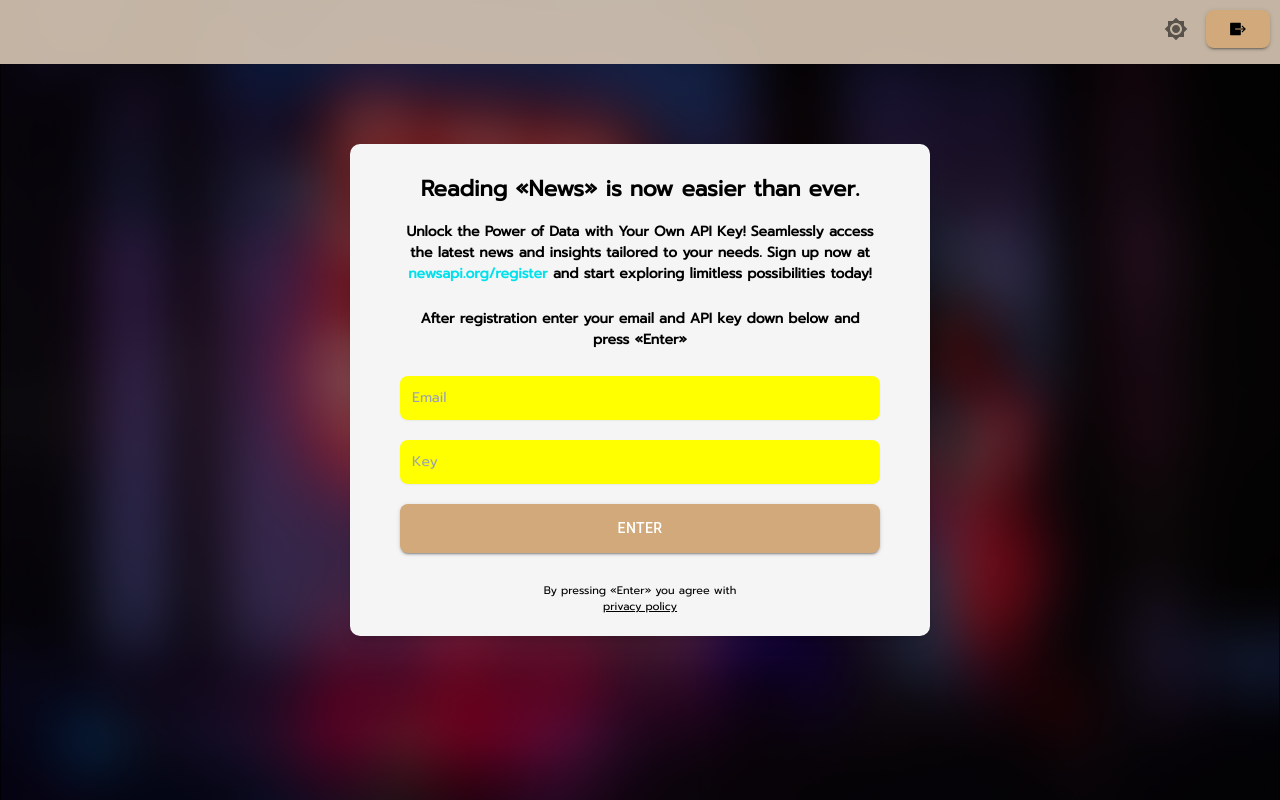
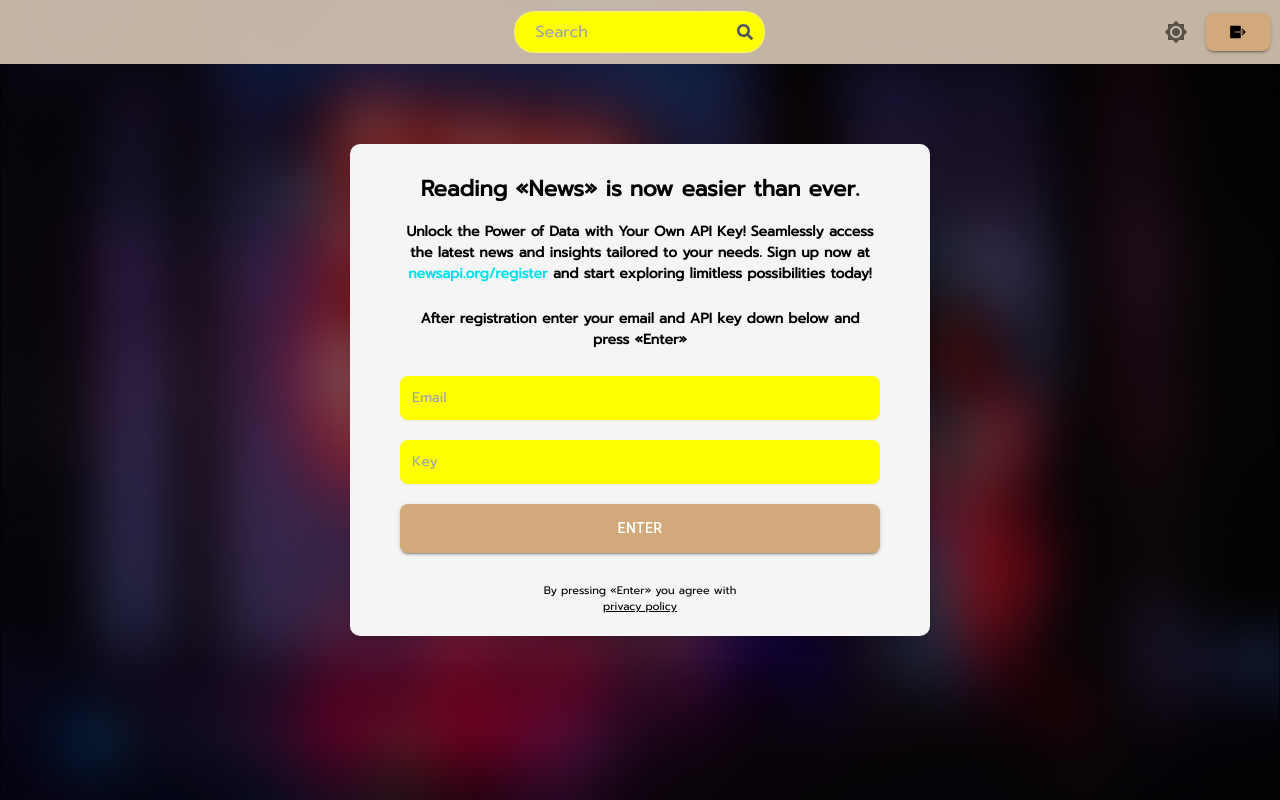
Before and after one commit to SLanberg/News-Task-Erply, a React (Vite) app in the folder frontend/: page / in a window 1280 px wide. Built offline with nearby package versions, Linux system fonts and the light colour scheme; what tailwindcss-animated would draw is missing.

Commit message:
Save bug appeared here

```diff
--- a/frontend/index.html
+++ b/frontend/index.html
@@ -6,10 +6,10 @@
     <meta name="description" content="Observer" />
     <meta name="robots" content="index, follow" />
     <!-- <meta name="theme-color" content="#000" /> -->
-    <link rel="manifest" href="public/manifest.json" />
+    <link rel="manifest" href="/manifest.json" />
     <!-- <link rel="canonical" href="https://www.example.com/canonical-page"> -->
 
-    <link rel="icon" type="image/svg+xml" href="public/favicon/favicon.svg" />
+    <link rel="icon" type="image/svg+xml" href="/favicon/favicon.svg" />
     <title>Observer</title>
   </head>
   <body>
--- a/frontend/package.json
+++ b/frontend/package.json
@@ -18,9 +18,11 @@
     "@reduxjs/toolkit": "^2.2.5",
     "react": "^18.2.0",
     "react-dom": "^18.2.0",
+    "react-icons": "^5.2.1",
     "react-redux": "^9.1.2",
     "react-router-dom": "^6.23.1",
     "react-spinners": "^0.13.8",
+    "react-svg": "^16.1.34",
     "styled-components": "^6.1.11"
   },
   "devDependencies": {
--- a/frontend/src/components/ui/box/box.tsx
+++ b/frontend/src/components/ui/box/box.tsx
@@ -50,7 +50,7 @@ const Box: React.FC<BoxProps> = ({ id, article }) => {
   };
 
   return (
-    <div className='box-border bg-skin-boxColor border-1 m-4 rounded-[10px] shadow-lg overflow-hidden flex flex-col h-full'>
+    <div className='box-border bg-skin-boxColor border-1 mt-5 rounded-[10px] shadow-lg overflow-hidden flex flex-col h-full'>
       <div className='h-[600px] relative'>
         {loading && (
           <div className='absolute inset-0 flex items-center justify-center bg-skin-boxColor'>
--- a/frontend/src/components/ui/navbar/Navbar.tsx
+++ b/frontend/src/components/ui/navbar/Navbar.tsx
@@ -2,11 +2,14 @@ import useTheme from '../../../hooks/useTheme';
 import IconButton from '@mui/material/IconButton/IconButton';
 import Brightness4Icon from '@mui/icons-material/Brightness4';
 import Brightness7Icon from '@mui/icons-material/Brightness7';
+import { FaSearch } from 'react-icons/fa';
+
 import CustomButton from '../buttons/CustomButton';
 
 import { useDispatch } from 'react-redux';
 import { useNavigate } from 'react-router-dom';
-import { setApiKey } from '../../../state/slices/newsApiSlice';
+import { setApiKey, setQuery } from '../../../state/slices/newsApiSlice';
+import { ChangeEvent, useState } from 'react';
 
 
 const Navbar = () => {
@@ -14,11 +17,22 @@ const Navbar = () => {
   const dispatch = useDispatch();
 
   const { theme, handleThemeSwitch } = useTheme();
-
+  const [searchValue, setSearchValue] = useState('');
 
   const handleClick = () => {
     dispatch(setApiKey(''));
     navigate('/');
+  };
+
+  const handleChange = (e: ChangeEvent<HTMLInputElement>) => {
+    setSearchValue(e.target.value); // Update search value on change
+  };
+
+  const handleEnterPress = (event: React.KeyboardEvent<HTMLInputElement>) => {
+    if (event.key === 'Enter') {
+      dispatch(setQuery(searchValue));
+      setSearchValue('');
+    }
   };
 
   return (
@@ -26,9 +40,29 @@ const Navbar = () => {
       {/* Navigation Bar */}
       <nav className='bg-skin-navbar bg-opacity-90 backdrop-blur-sm'>
         <div className='mx-auto max-w-9xl'>
-          <div className='h-16'>
+          <div className='h-16 grid grid-cols-3'>
+            {/* Empty div to center the serach input */}
+            <div />
 
-            <div className='justify-end items-center flex'>
+            {/* Centered content */}
+            <div className='col-span-1 flex justify-center items-center text-skin-primary'>
+              <div className='relative'>
+              <input
+                  type='text'
+                  placeholder='Search'
+                  value={searchValue}
+                  onChange={handleChange} // Handle input change
+                  onKeyDown={handleEnterPress}  // Handle enter key press
+                  className='bg-skin-input border border-gray-200 border-opacity-50 rounded-[20px] px-5 py-2 focus:outline-none'
+                />
+                <div className='absolute right-3 top-1/2 transform -translate-y-1/2 cursor-pointer'>
+                  <FaSearch className='h-4 w-4 text-gray-600 hover:text-skin-highlight/80 transition-colors duration-300' />
+                </div>
+              </div>
+            </div>
+
+            {/* Right content */}
+            <div className='flex justify-end items-center'>
               <IconButton onClick={handleThemeSwitch}>
                 {theme === 'dark-theme' ? (
                   <Brightness4Icon className='text-skin-highlight' />
@@ -36,9 +70,18 @@ const Navbar = () => {
                   <Brightness7Icon />
                 )}
               </IconButton>
-                <CustomButton onClick={handleClick} padding='10px'>
-                  <svg xmlns="http://www.w3.org/2000/svg" width="18" height="18" viewBox="0 0 512 512"><title>ionicons-v5-i</title><path d="M335.69,272h-161V240h161V92a12,12,0,0,0-12-12h-280a12,12,0,0,0-12,12V420a12,12,0,0,0,12,12h280a12,12,0,0,0,12-12Z"/><polygon points="419.06 272 355.06 336 377.69 358.63 480.31 256 377.69 153.37 355.06 176 419.06 240 335.69 240 335.69 272 419.06 272"/></svg>
-                </CustomButton>
+              <CustomButton onClick={handleClick} padding='10px'>
+                <svg
+                  xmlns='http://www.w3.org/2000/svg'
+                  width='18'
+                  height='18'
+                  viewBox='0 0 512 512'
+                >
+                  <title>ionicons-v5-i</title>
+                  <path d='M335.69,272h-161V240h161V92a12,12,0,0,0-12-12h-280a12,12,0,0,0-12,12V420a12,12,0,0,0,12,12h280a12,12,0,0,0,12-12Z' />
+                  <polygon points='419.06 272 355.06 336 377.69 358.63 480.31 256 377.69 153.37 355.06 176 419.06 240 335.69 240 335.69 272 419.06 272' />
+                </svg>
+              </CustomButton>
             </div>
           </div>
         </div>
--- a/frontend/src/hooks/useFetchNews.ts
+++ b/frontend/src/hooks/useFetchNews.ts
@@ -49,14 +49,16 @@ const useFetchNews = (query: string): FetchNewsResult => {
   };
 
   const fetchArticles = useCallback(async () => {
-    if (hasErrorOccurred) return; // Stop fetching if an error has occurred
+    if (!query || hasErrorOccurred) return;
+
 
     setLoading(true);
     try {
       const response = await fetch(
-        `https://newsapi.org/v2/everything?q=${query}&pageSize=10&page=${page}&apiKey=${apiKey}`
+        `https://newsapi.org/v2/everything?q=${query}&pageSize=12&page=${page}&apiKey=${apiKey}`
       );
       const data = await response.json();
+
       if (response.ok) {
         const newArticles = data.articles.filter(
           (article: Article) => article.source.name !== '[Deleted]' && article.source.name !== '[Removed]'
--- a/frontend/src/pages/protected/NewsPage.tsx
+++ b/frontend/src/pages/protected/NewsPage.tsx
@@ -5,8 +5,7 @@ import useFetchNews from '../../hooks/useFetchNews';
 import { ClipLoader } from 'react-spinners';
 
 const NewsPage: React.FC = () => {
-  const { articles, loading, error, hasMore, loadMore } =
-    useFetchNews('crypto');
+  const { articles, loading, error, hasMore, loadMore } = useFetchNews('crypto');
   const observer = useRef<IntersectionObserver | null>(null);
 
 
@@ -40,13 +39,13 @@ const NewsPage: React.FC = () => {
       <Navbar />
       <div className='flex justify-center'>
         <div className='bg-skin-boxBackgroundSection w-full max-w-[1700px] mt-5 rounded-t-[12px] min-h-screen'>
-          <div className='grid gap-4 max-w-8xl'>
+          <div className='grid gap-2 max-w-8xl mx-5'>
             {articles.map((article, index) => {
               // Determine if the current article is the last one in the list.
               const isLastArticle = index === articles.length - 1;
 
               // Determine if the current article is the first in a row (every 4th article).
-              const isFirstInRow = index % 4 === 0;
+              const isFirstInRow = index % 3 === 0;
 
               // Determine if the current article should span the full width of the row.
               const isSingleFullWidthArticle = isFirstInRow;
@@ -59,7 +58,7 @@ const NewsPage: React.FC = () => {
                   className={`${
                     // Conditionally set the class name based on whether the article should span the full width of the row.
                     isSingleFullWidthArticle
-                      ? 'col-span-1 sm:col-span-1 xl:col-span-3' // Full width class
+                      ? 'col-span-1 sm:col-span-1 md:col-span-2' // Full width class
                       : 'col-span-1' // Regular width class
                   }`}
                 >
@@ -76,7 +75,7 @@ const NewsPage: React.FC = () => {
           )}
           {error && (
             <div
-              className='m-5 bg-red-100 border border-red-400 text-red-700 px-4 py-3 rounded relative'
+              className='mx-5 mt-10 bg-red-100 border border-red-400 text-red-700 px-4 py-3 rounded relative'
               role='alert'
             >
               <strong className='font-bold'>Error:</strong>
--- a/frontend/src/state/slices/newsApiSlice.ts
+++ b/frontend/src/state/slices/newsApiSlice.ts
@@ -8,6 +8,7 @@ const getInitialStateFromLocalStorage = () => {
   const storedApiKey = localStorage.getItem('apiKey');
   return {
     apiKey: storedApiKey ? storedApiKey : null,
+    query: '',
   };
 };
 
@@ -20,11 +21,15 @@ export const apiSlice = createSlice({
       // Update local storage when API key changes
       localStorage.setItem('apiKey', action.payload);
     },
+    setQuery: (state, action) => {
+      state.query = action.payload;
+    },
   },
 });
 
-export const { setApiKey } = apiSlice.actions;
+export const { setApiKey, setQuery } = apiSlice.actions;
 
 export const selectApiKey = (state: RootState) => state.api.apiKey;
+export const selectQuery = (state: RootState) => state.api.query;
 
 export default apiSlice.reducer;
```
Also changed, not shown: frontend/public/icons/search-icon.svg (added), frontend/src/styles/main.scss (line endings or trailing spaces), 1 other file (tests, documents, lock files or other folders).
